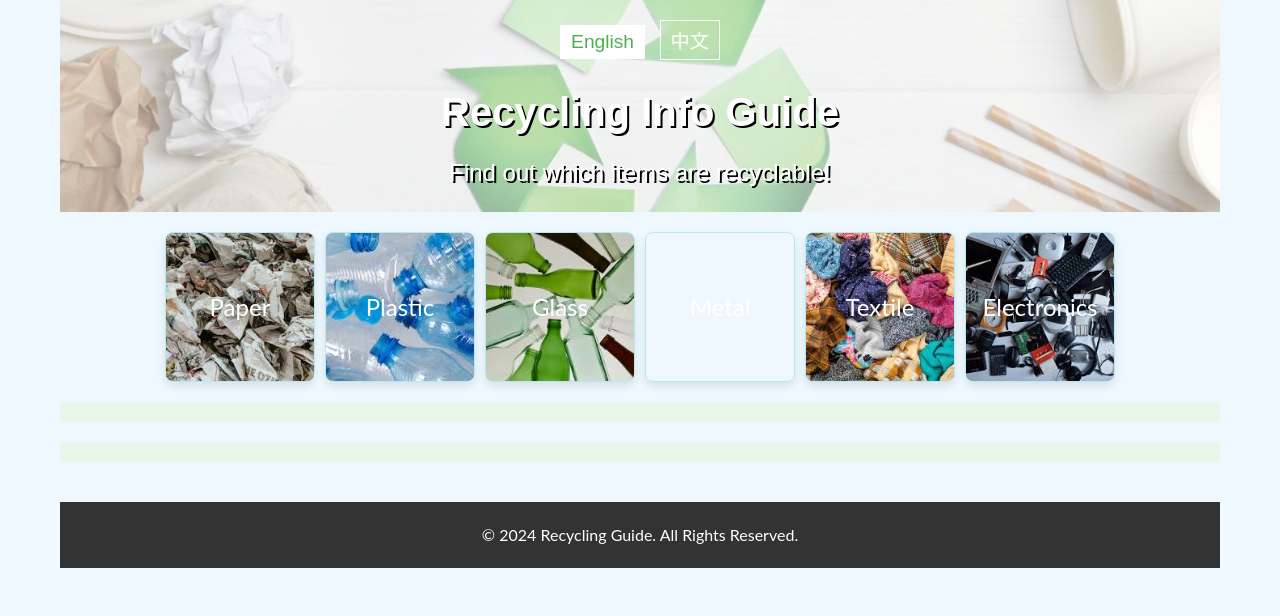
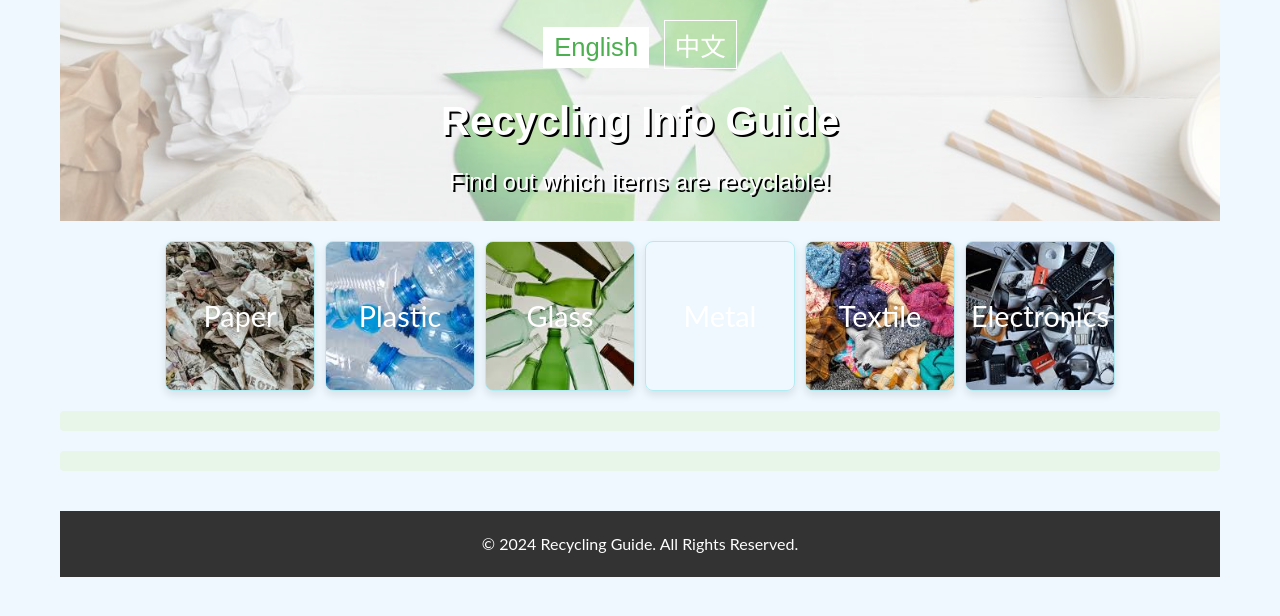
Before and after one commit to MN-TU/MN-HandsOn, a plain HTML site: page index.html in a window 1280 px wide. Drawn offline with Linux system fonts and the light colour scheme.

Commit message:
increased font size

```diff
--- a/styles.css
+++ b/styles.css
@@ -42,7 +42,7 @@
     padding: 5px 10px;
     margin: 0 5px;
     cursor: pointer;
-    font-size: 1.2em; /* Increase font size */
+    font-size: 1.6em; /* Increase font size */
     transition: background-color 0.3s;
   }
 
@@ -72,7 +72,7 @@
     border-radius: 8px; /* Rounded square edges */
     cursor: pointer;
     text-align: center;
-    font-size: 1.5em; /* Increase font size */
+    font-size: 1.8em; /* Increase font size */
     transition: background-color 0.3s, transform 0.3s;
     box-shadow: 0 4px 8px rgba(0, 0, 0, 0.1); /* Optional: add a subtle shadow */
     display: flex;
```
